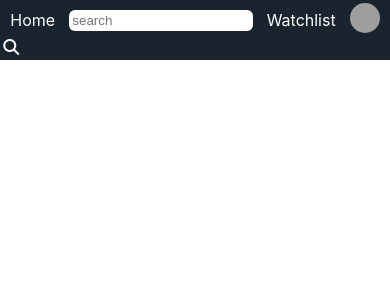
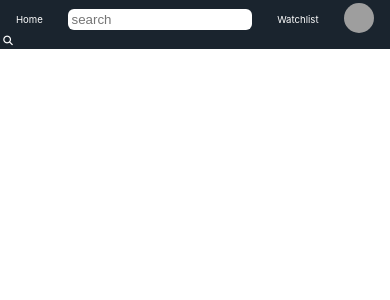
Before and after one commit to Abhay5855/Moviechat-app, a React (Create React App) app: page / in a window 390 px wide. Shown: the top 300 px of the page. Built offline with nearby package versions, Linux system fonts and the light colour scheme; grey boxes are pictures that could not be loaded.

Commit message:
style: adding media queries and default styles to the app

```diff
--- a/src/App.css
+++ b/src/App.css
@@ -12,3 +12,25 @@ h1, h2 , h3 , h4 {
 img {
   width: 100%;
 }
+
+@media only screen and (min-width : 760px){
+
+      body {
+           font-size: 1.2rem;
+      }
+}
+
+@media only screen and (min-width : 480px) and (min-width: 760px){
+
+     body {
+       font-size: 0.9rem;
+     }
+}
+
+@media screen and (max-width : 470px){
+  body {
+     font-size: 0.6rem;
+  }
+
+
+}
```
